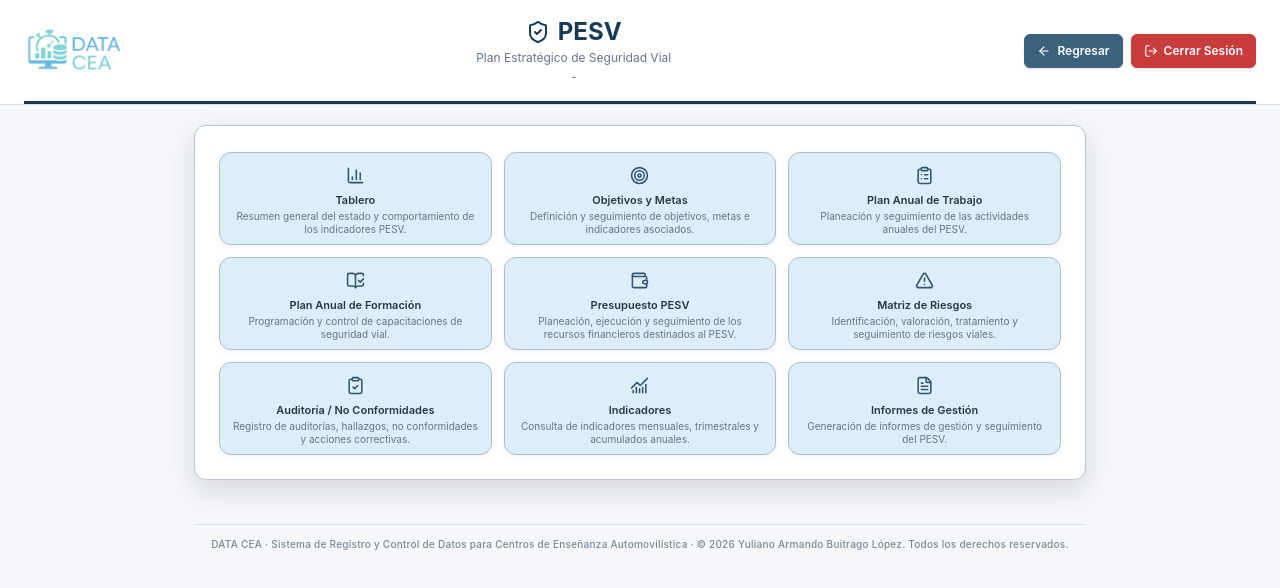
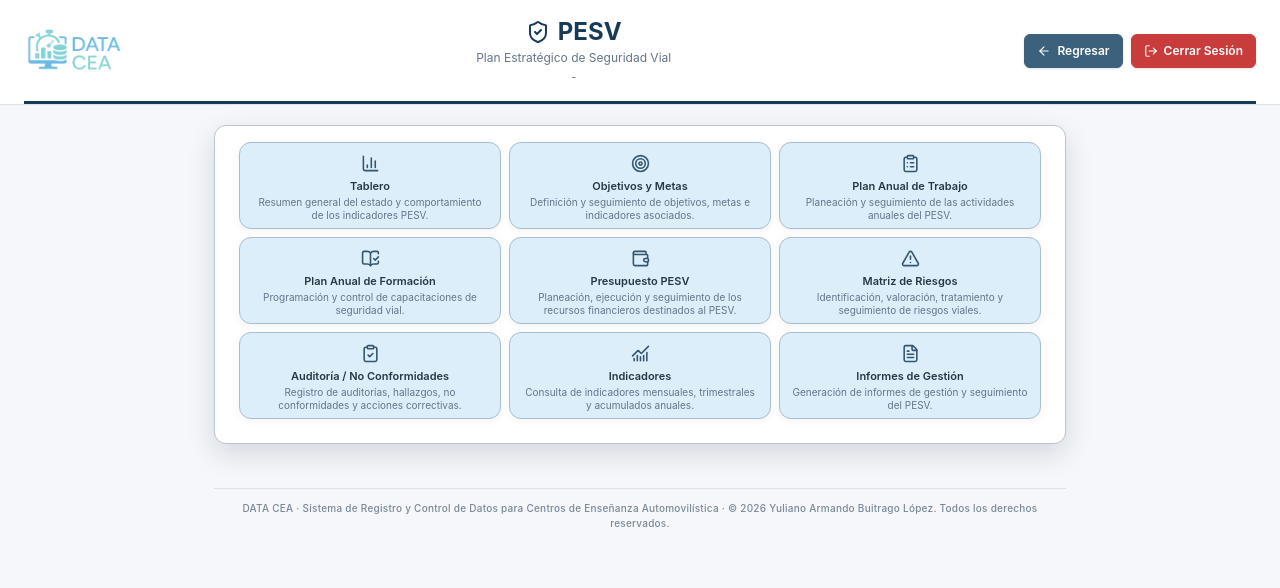
Before and after one commit to YulianoB/DATA-CEA, a Next.js app: page /admin/pesv in a window 1280 px wide. Shown: the top 588 px of the page. Built offline with nearby package versions, Linux system fonts and the light colour scheme; sample sign-in values are in the browser's storage.

Commit message:
Compacta PESV para evitar desplazamiento vertical

```diff
--- a/app/admin/pesv/page.jsx
+++ b/app/admin/pesv/page.jsx
@@ -26,6 +26,7 @@ const GRUPOS_PESV = [
     id: 'gestion-pesv',
     columnas: 3,
     compacta: true,
+    compactaAlta: true,
     opciones: [
       {
         id: 'tablero',
@@ -105,7 +106,7 @@ export default function PesvPage() {
       rutaRegreso="/admin"
       textoRegreso="Regresar"
       mostrarCerrarSesion
-      anchoContenido="940px"
+      anchoContenido="900px"
       contenedorTarjetas
       mostrarPie
     />
```
